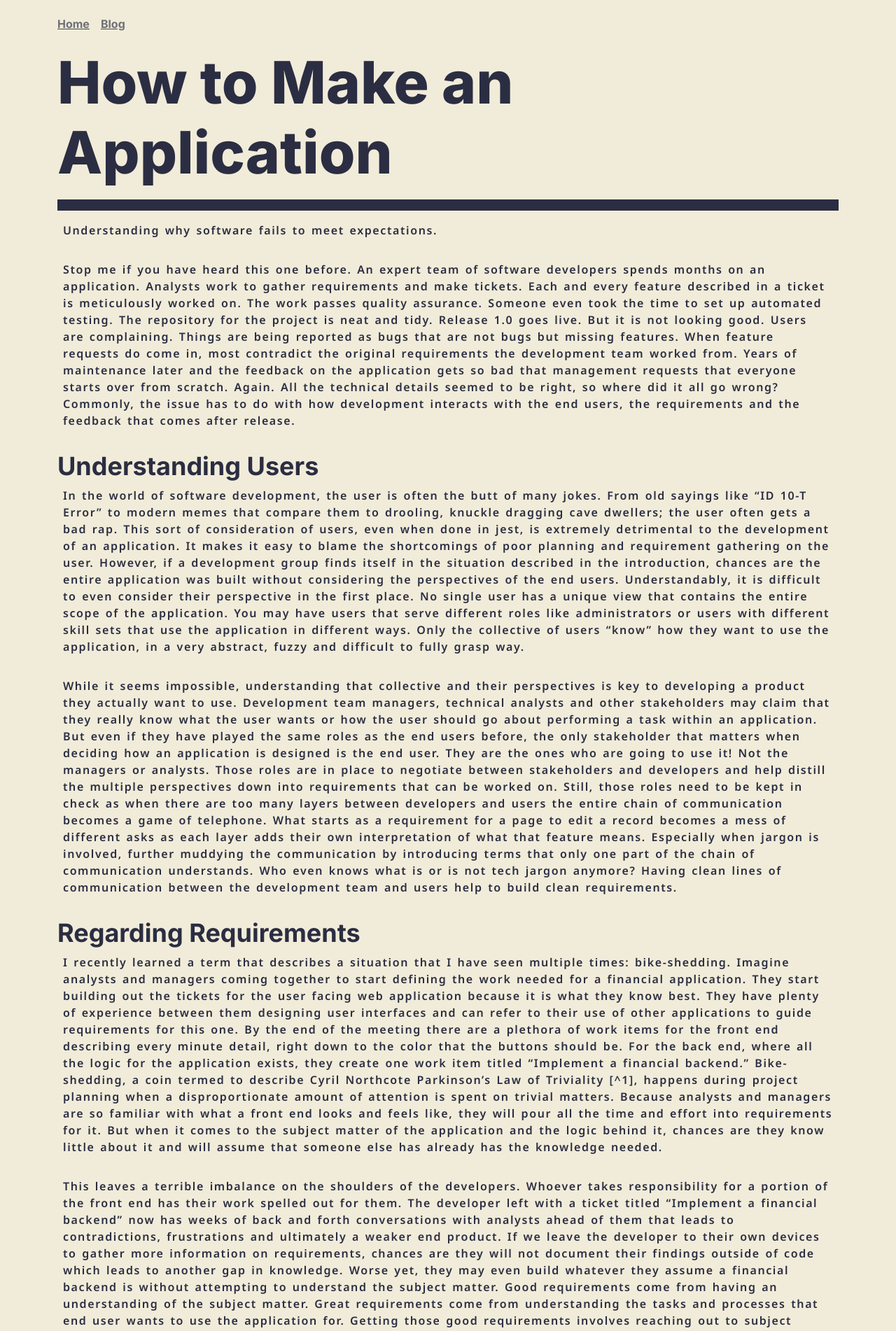
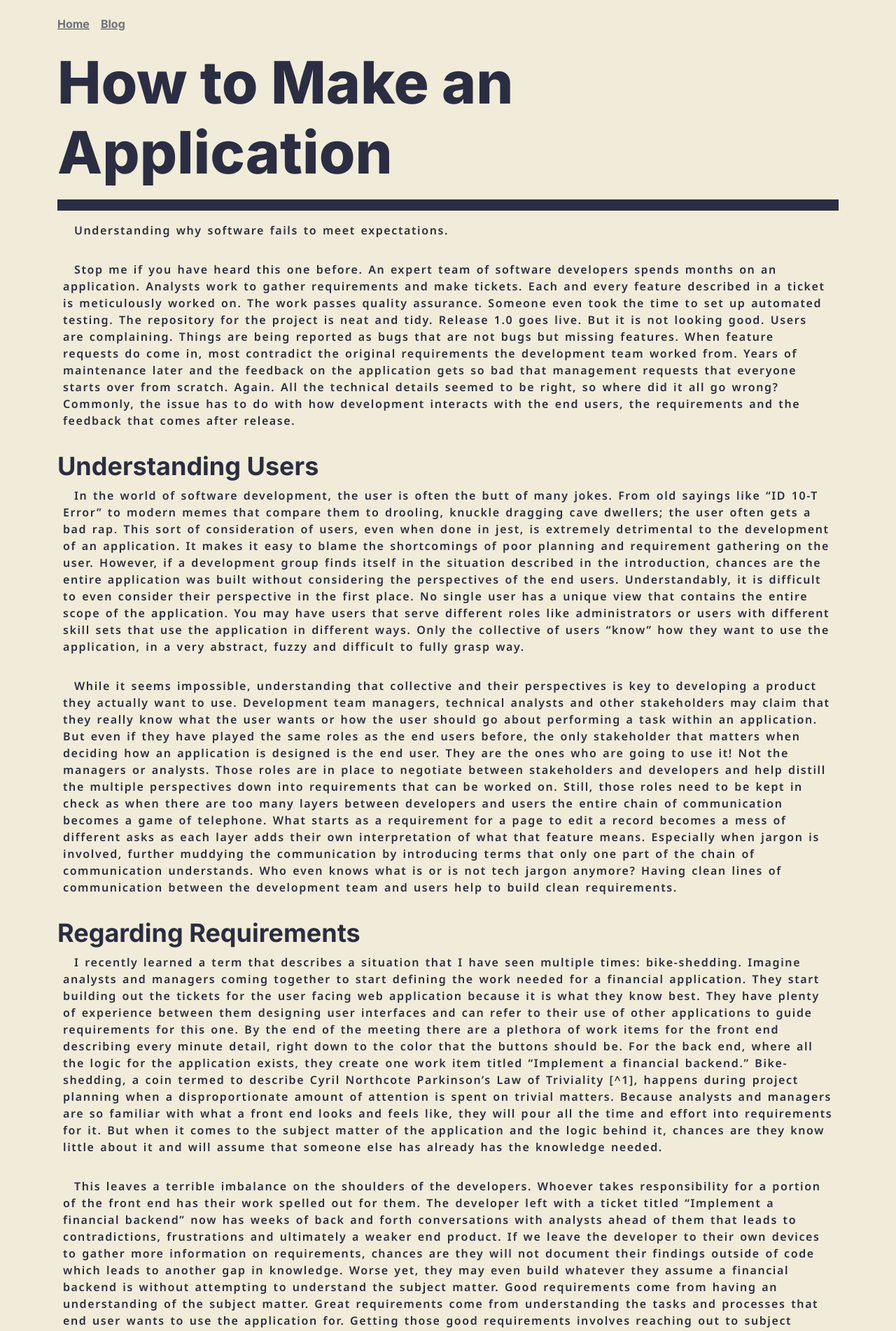
Before and after one commit to rsoulard/rsoulard, a Jekyll site: the page built from _posts/2025-04-07-how-to-make-an-application.md, in a window 1280 px wide. Shown: the top 1902 px of the page at 70% size. Built offline with Jekyll 4.4.1, drawn with Linux system fonts in a browser that asks for light colours.

Commit message:
Update style indent paragraph

```diff
--- a/_sass/site/_typography.scss
+++ b/_sass/site/_typography.scss
@@ -19,6 +19,7 @@ body {
 
 .blog-body > p {
     font-family: $font-body;
+    text-indent: 1rem;
 }
 
 strong {
```
